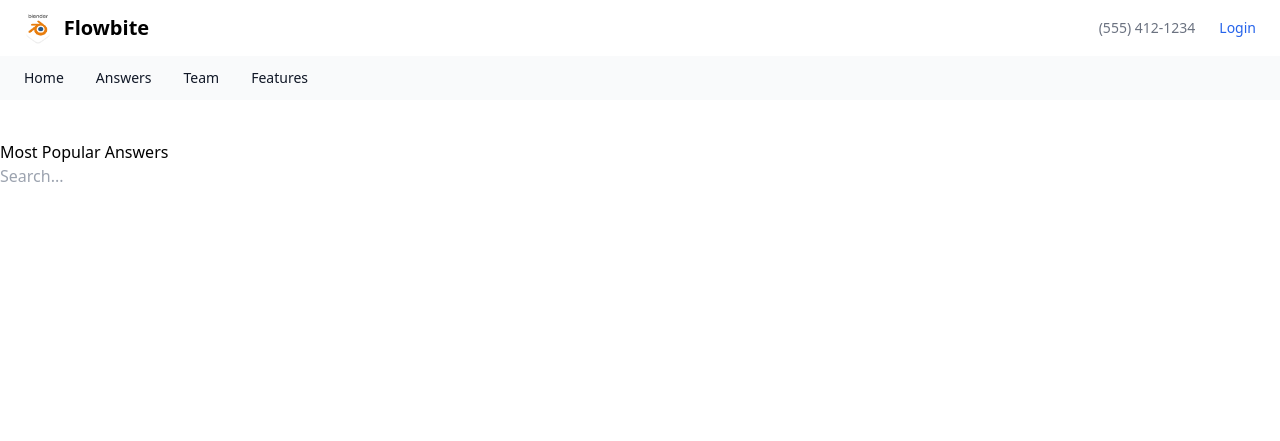
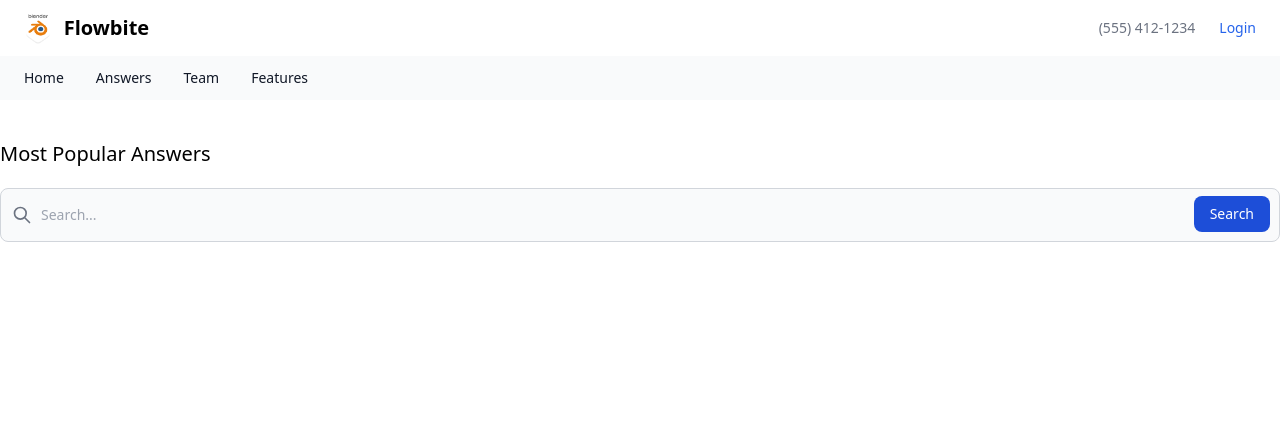
Before and after one commit to mtermzee/stackoverflow-backend, a Symfony app: template templates/answer/popularAnswers.html.twig in a window 1280 px wide. Shown: the top 441 px of the page. Run offline with Twig, Linux system fonts and the light colour scheme; the template is opened without the code that fills it, so the values that code supplies are empty; some libraries are stand-ins or nearby versions.

Commit message:
add new search label

```diff
--- a/templates/answer/popularAnswers.html.twig
+++ b/templates/answer/popularAnswers.html.twig
@@ -6,14 +6,23 @@
 {% block body %}
 	<div class="container mx-auto my-10">
 		<div class=" d-flex justify-between">
-			<h1>Most Popular Answers</h1>
+			<h1 class="text-xl">Most Popular Answers</h1>
 
-			<form action="{{ path('app_popular_answers') }}">
-				<input type="search" name="q" value="{{ app.request.query.get('q') }}" class="form-control" placeholder="Search..." aria-label="Search">
+			<form action="{{ path('app_popular_answers') }}" class="my-5">
+				<label for="default-search" class="mb-2 text-sm font-medium text-gray-900 sr-only dark:text-gray-300">Search</label>
+				<div class="relative">
+					<div class="flex absolute inset-y-0 left-0 items-center pl-3 pointer-events-none">
+						<svg aria-hidden="true" class="w-5 h-5 text-gray-500 dark:text-gray-400" fill="none" stroke="currentColor" viewbox="0 0 24 24" xmlns="http://www.w3.org/2000/svg">
+							<path stroke-linecap="round" stroke-linejoin="round" stroke-width="2" d="M21 21l-6-6m2-5a7 7 0 11-14 0 7 7 0 0114 0z"></path>
+						</svg>
+					</div>
+					<input type="search" name="q" value="{{ app.request.query.get('q') }}" id="default-search" class="block p-4 pl-10 w-full text-sm text-gray-900 bg-gray-50 rounded-lg border border-gray-300 focus:ring-blue-500 focus:border-blue-500 dark:bg-gray-700 dark:border-gray-600 dark:placeholder-gray-400 dark:text-white dark:focus:ring-blue-500 dark:focus:border-blue-500" placeholder="Search..." required>
+					<button type="submit" class="text-white absolute right-2.5 bottom-2.5 bg-blue-700 hover:bg-blue-800 focus:ring-4 focus:outline-none focus:ring-blue-300 font-medium rounded-lg text-sm px-4 py-2 dark:bg-blue-600 dark:hover:bg-blue-700 dark:focus:ring-blue-800">Search</button>
+				</div>
 			</form>
 		</div>
 
-		<ul>
+		<ul class="my-10">
 			{% for answer in answers %}
 				{{ include('answer/question_answers.html.twig', {
 					showQuestion: true,
```
